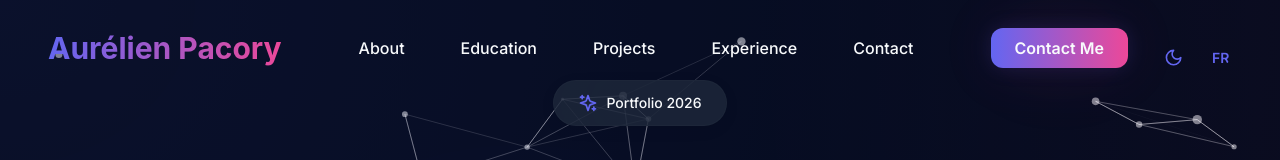
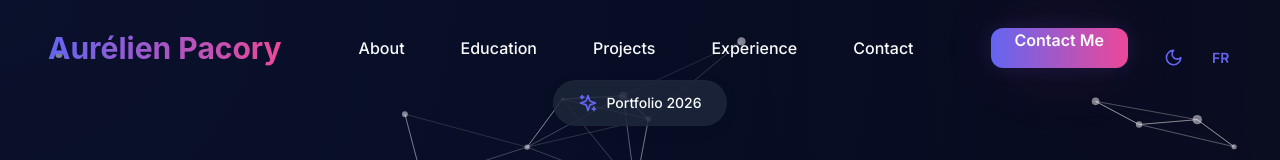
Before and after one commit to AurelienPACORY/AurelienPACORY.github.io, a React (Vite) app: page / in a window 1280 px wide. Shown: the top 160 px of the page. Built offline with nearby package versions, Linux system fonts and the light colour scheme; a web font is replaced by a local one.

Commit message:
Fix: Alignement définitif du bouton 'Me contacter' dans la navigation

```diff
--- a/src/components/Navigation.tsx
+++ b/src/components/Navigation.tsx
@@ -89,24 +89,21 @@ export const Navigation = () => {
             {/* CTA Button Desktop */}
             <motion.a
               href="#contact"
-              className="hidden md:block"
-              initial={{ opacity: 0, scale: 0.9 }}
-              animate={{ opacity: 1, scale: 1 }}
-              transition={{ duration: 0.5, delay: 0.4 }}
-            >
-              <motion.div
               className="
+                hidden md:block
                 px-6 h-10 flex items-center justify-center rounded-xl
                 bg-gradient-to-r from-luxury-accent to-luxury-accent2
                 text-primary-foreground font-semibold
                 glow-effect
                 relative overflow-hidden
               "
+              initial={{ opacity: 0, scale: 0.9 }}
+              animate={{ opacity: 1, scale: 1 }}
+              transition={{ duration: 0.5, delay: 0.4 }}
               whileHover={{ scale: 1.05 }}
               whileTap={{ scale: 0.95 }}
             >
               {t('navigation.contact_me')}
-              </motion.div>
             </motion.a>
             {/* Switchers Group */}
             <div className="flex items-center gap-2">
```
Lines whose indentation alone changed are shown as unchanged.
